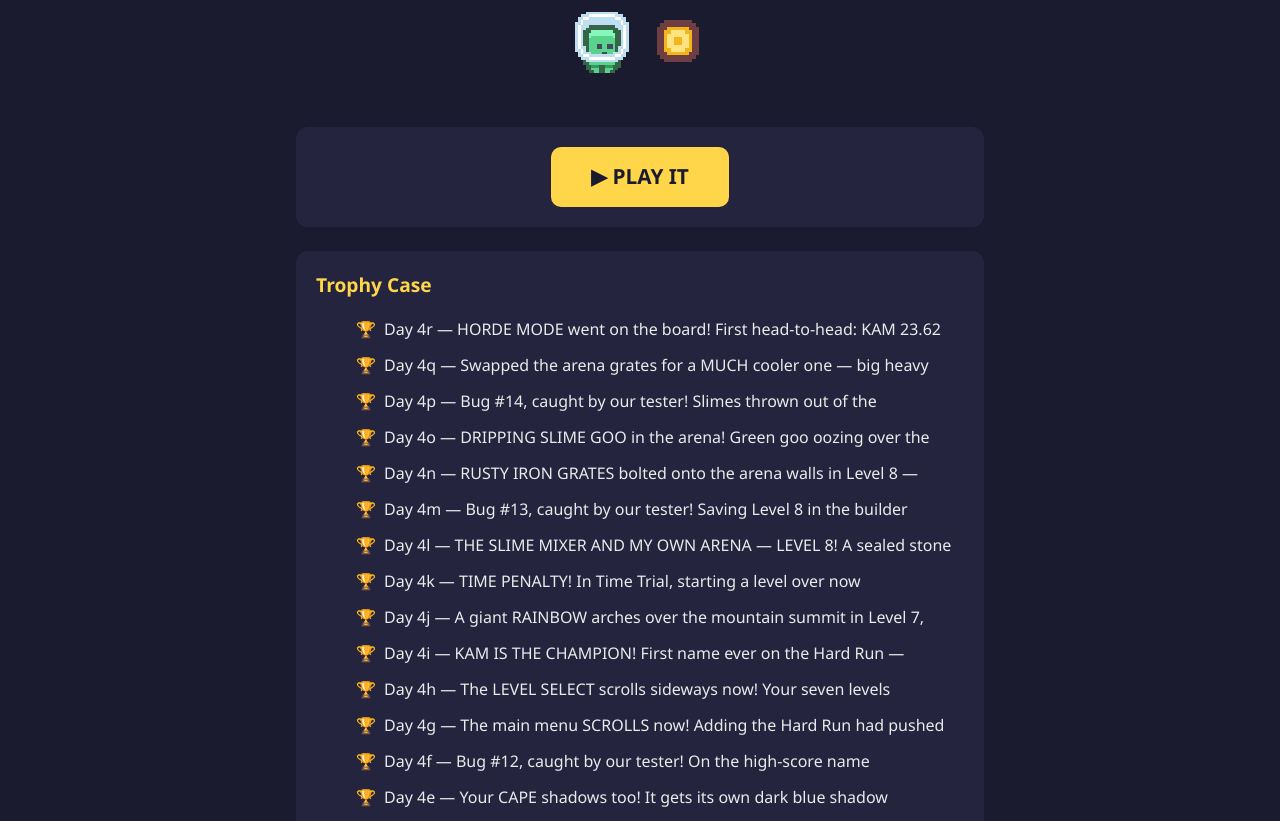
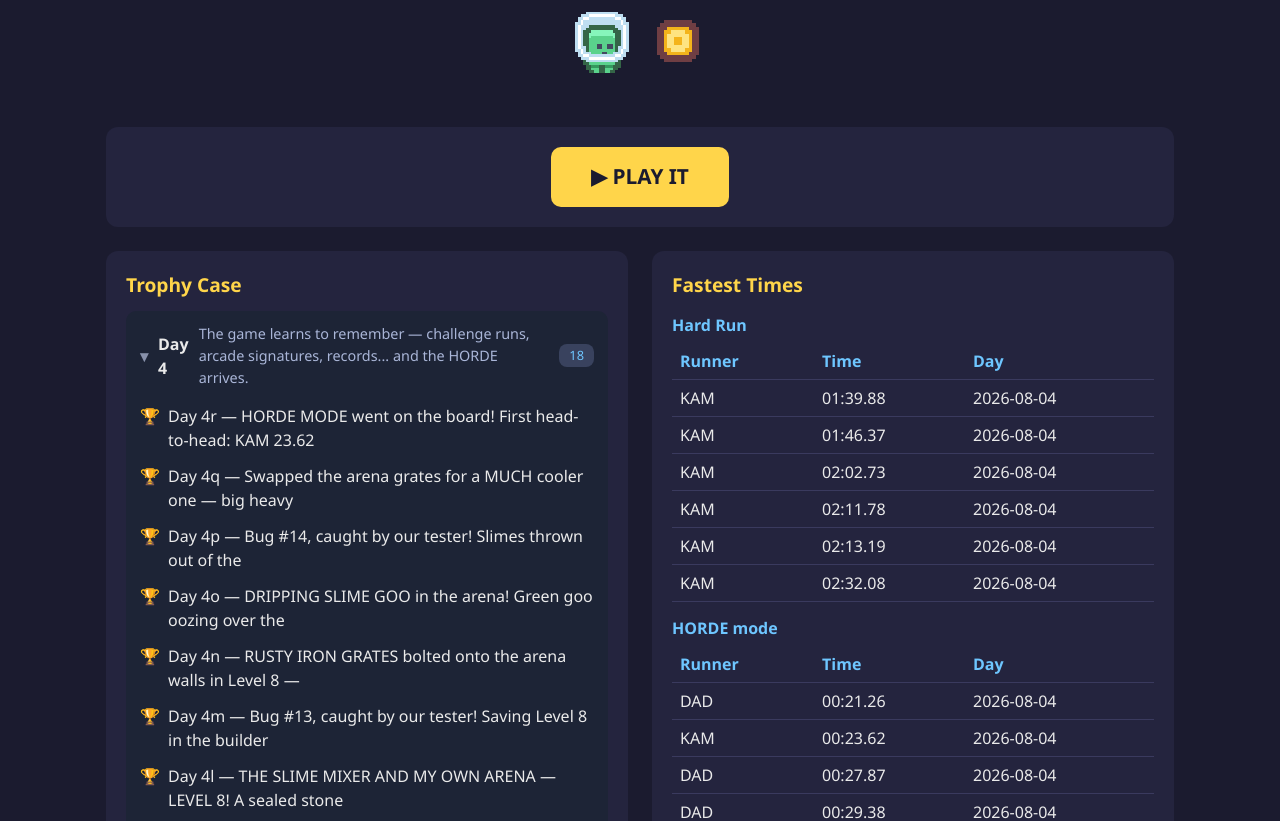
Before and after one commit to jump-jump-world/jump-jump-world.github.io, a plain HTML site: page index.html in a window 1280 px wide. Shown: the part 161-982 px from the top of the page. Drawn offline with Linux system fonts and the light colour scheme.

Commit message:
Trophy case: day accordion + side-by-side board

```diff
--- a/index.html
+++ b/index.html
@@ -8,7 +8,22 @@
   :root { --bg:#1b1b2f; --card:#24243e; --ink:#eaeaea; --gold:#ffd54a; --blue:#6ec6ff; }
   * { box-sizing:border-box; margin:0; }
   body { background:var(--bg); color:var(--ink); font-family:"Segoe UI",system-ui,sans-serif; line-height:1.5; }
-  main { max-width:720px; margin:0 auto; padding:24px 16px 64px; }
+  main { max-width:1100px; margin:0 auto; padding:24px 16px 64px; }
+  .cols { display:grid; grid-template-columns:1fr 1fr; gap:24px; align-items:start; margin-top:24px; }
+  .cols section { margin-top:0; }
+  @media (max-width:860px) { .cols { grid-template-columns:1fr; } }
+  details.day { background:#1d2436; border-radius:10px; margin:8px 0; padding:4px 10px; }
+  details.day summary { cursor:pointer; list-style:none; display:flex; align-items:center;
+                        gap:10px; padding:8px 4px; font-weight:bold; }
+  details.day summary::-webkit-details-marker { display:none; }
+  details.day summary::before { content:'▸'; color:#8891ab; }
+  details.day[open] summary::before { content:'▾'; }
+  details.day .sum { color:#aab6d8; font-weight:normal; font-size:.9rem; }
+  details.day .count { margin-left:auto; background:#39425e; border-radius:8px;
+                       padding:2px 10px; font-size:.8rem; color:var(--blue); font-weight:normal; }
+  details.day ul { list-style:none; padding:2px 4px 8px; }
+  details.day li { padding:6px 0 6px 28px; position:relative; }
+  details.day li::before { content:'🏆'; position:absolute; left:0; }
   header { text-align:center; padding:48px 8px 24px; }
   h1 { font-size:2.6rem; letter-spacing:2px; color:var(--gold);
        text-shadow:3px 3px 0 #000; }
@@ -16,9 +31,6 @@
   header img { image-rendering:pixelated; height:64px; margin:12px 6px 0; }
   section { background:var(--card); border-radius:12px; padding:20px; margin-top:24px; }
   h2 { color:var(--gold); font-size:1.2rem; margin-bottom:12px; }
-  ul#trophies { list-style:none; }
-  ul#trophies li { padding:6px 0 6px 28px; position:relative; }
-  ul#trophies li::before { content:"🏆"; position:absolute; left:0; }
   table { width:100%; border-collapse:collapse; }
   th,td { text-align:left; padding:6px 8px; border-bottom:1px solid #3a3a5e; }
   th { color:var(--blue); }
@@ -39,24 +51,62 @@
   <img src="media/player.png" alt=""><img src="media/coin.png" alt="">
 </header>
 <section id="play"><a id="playlink" href="#">▶ PLAY IT</a></section>
-<section><h2>Trophy Case</h2><ul id="trophies"></ul><p class="empty" id="t-empty">The workshop is warming up...</p></section>
+<div class="cols">
+<section><h2>Trophy Case</h2><div id="trophies"></div><p class="empty" id="t-empty">The workshop is warming up...</p></section>
 <section><h2>Fastest Times</h2>
   <div id="scores"></div>
   <p class="empty" id="s-empty">No times on the board yet — the Game Maker is training.</p>
 </section>
+</div>
 <section id="gallery"><h2>From the Game</h2></section>
 <footer>Made with jumping. All of it by The Game Maker.</footer>
 </main>
 <script>
 async function j(p){ try { const r = await fetch(p, {cache: "no-store"}); return r.ok ? await r.json() : null; } catch { return null; } }
 (async () => {
+  const DAY_NOTES = {
+    0: "The game is born — a guy who runs and jumps, coins to grab, real art.",
+    1: "Powers week: double jump, dash, fireballs, springs, clouds, a second level — and the first hawk.",
+    2: "The KING SLIME rises — his castle, his attacks, and the level builder learns new tricks.",
+    3: "The GREAT EAGLE: feathers and the grand finale, a whole new mountain, his own summit arena.",
+    4: "The game learns to remember — challenge runs, arcade signatures, records... and the HORDE arrives.",
+  };
   const t = await j("data/trophies.json");
   if (t && t.trophies.length) {
     document.getElementById("t-empty").remove();
+    const days = new Map();
     for (const line of t.trophies) {
-      const li = document.createElement("li"); li.textContent = line;
-      document.getElementById("trophies").appendChild(li);
+      const m = line.match(/^Day (\d+)/);
+      const key = m ? Number(m[1]) : -1;
+      if (!days.has(key)) days.set(key, []);
+      days.get(key).push(line);
     }
+    const host = document.getElementById("trophies");
+    const keys = [...days.keys()].sort((a, b) => b - a);
+    keys.forEach((k, idx) => {
+      const det = document.createElement("details");
+      det.className = "day";
+      if (idx === 0) det.open = true;
+      const sum = document.createElement("summary");
+      sum.innerHTML = "<span></span><span class='sum'></span><span class='count'></span>";
+      sum.children[0].textContent = k >= 0 ? "Day " + k : "More";
+      sum.children[1].textContent = DAY_NOTES[k] || (days.get(k).length + " new things for the game");
+      sum.children[2].textContent = days.get(k).length;
+      det.appendChild(sum);
+      const ul = document.createElement("ul");
+      for (const line of days.get(k)) {
+        const li = document.createElement("li");
+        li.textContent = line;
+        ul.appendChild(li);
+      }
+      det.appendChild(ul);
+      det.addEventListener("toggle", () => {
+        if (det.open)
+          for (const other of host.querySelectorAll("details.day"))
+            if (other !== det && other.open) other.open = false;
+      });
+      host.appendChild(det);
+    });
   }
   const s = await j("data/scoreboard.json");
   if (s && (s.records || []).length) {
```
